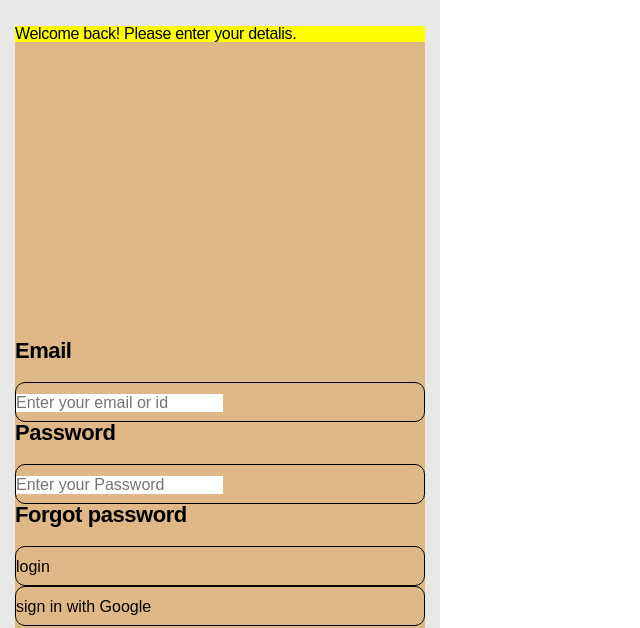
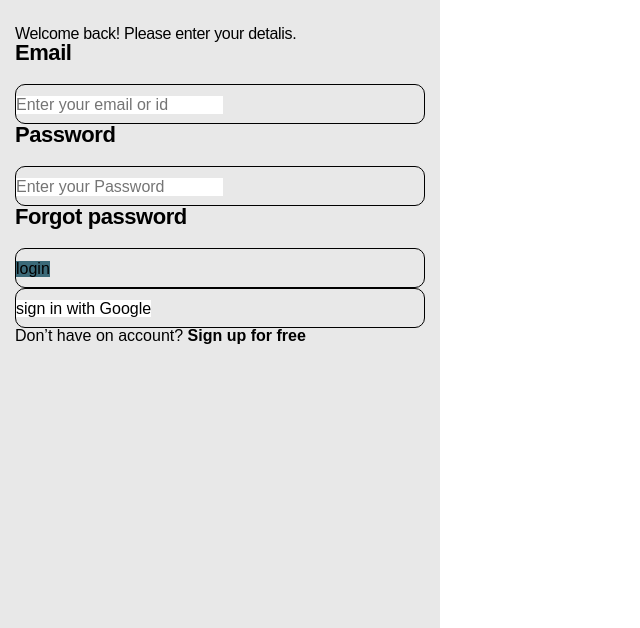
Before and after one commit to parkhyejoung/TIL, a plain HTML site: page html_level1/w3schools/main.html in a window 1280 px wide. Shown: the part 172-800 px from the top of the page, without its empty margins (0-640 px from the left). Drawn offline with Linux system fonts and the light colour scheme; a web font is replaced by a local one.

Commit message:
w3 집 수정

```diff
--- a/html_level1/w3schools/styles/main.css
+++ b/html_level1/w3schools/styles/main.css
@@ -14,30 +14,32 @@
 }
 #wrap > p {} /* #wrap의 모든 자식 p */
 #wrap h1+p {
-    background-color: yellow;
     margin-top: 30px;
     font-size: 1rem;
     letter-spacing:-0.02em;
 } /* #wrap의 h1 옆에 p */
-#wrap #login_frm {background-color: burlywood;
-    padding-top: 298px;
-    padding-bottom: 248px;
-}
+#wrap #login_frm {}
 #wrap #login_frm h2 {
     font-size:1.375rem;
     letter-spacing:-0.02em;
     font-weight: 600;
-    margin-bottom: 20px;
-}
+    margin-bottom: 20px;}
 #wrap #login_frm p {
     border:1px solid #000;
     border-radius:10px;
     color: #fff;
     height: 40px;
-    line-height: 40px;
+    line-height :40px;
 }
-#wrap #login_frm p input {}
-#wrap #login_frm p #login_btn {}
-#wrap #login_frm p .login_google {}
-#wrap #login_frm+p {background-color: blue;}
-#wrap #login_frm+p a {background-color: aquamarine;}
+#wrap #login_frm p input {
+}
+#wrap #login_frm p #login_btn {background-color: #3B6978;
+}
+#wrap #login_frm p .login_google {
+    background-color: #fff;
+}
+#wrap #login_frm+p {}
+#wrap #login_frm+p a {
+    color: black;
+    font-weight: 700;
+    }
```
